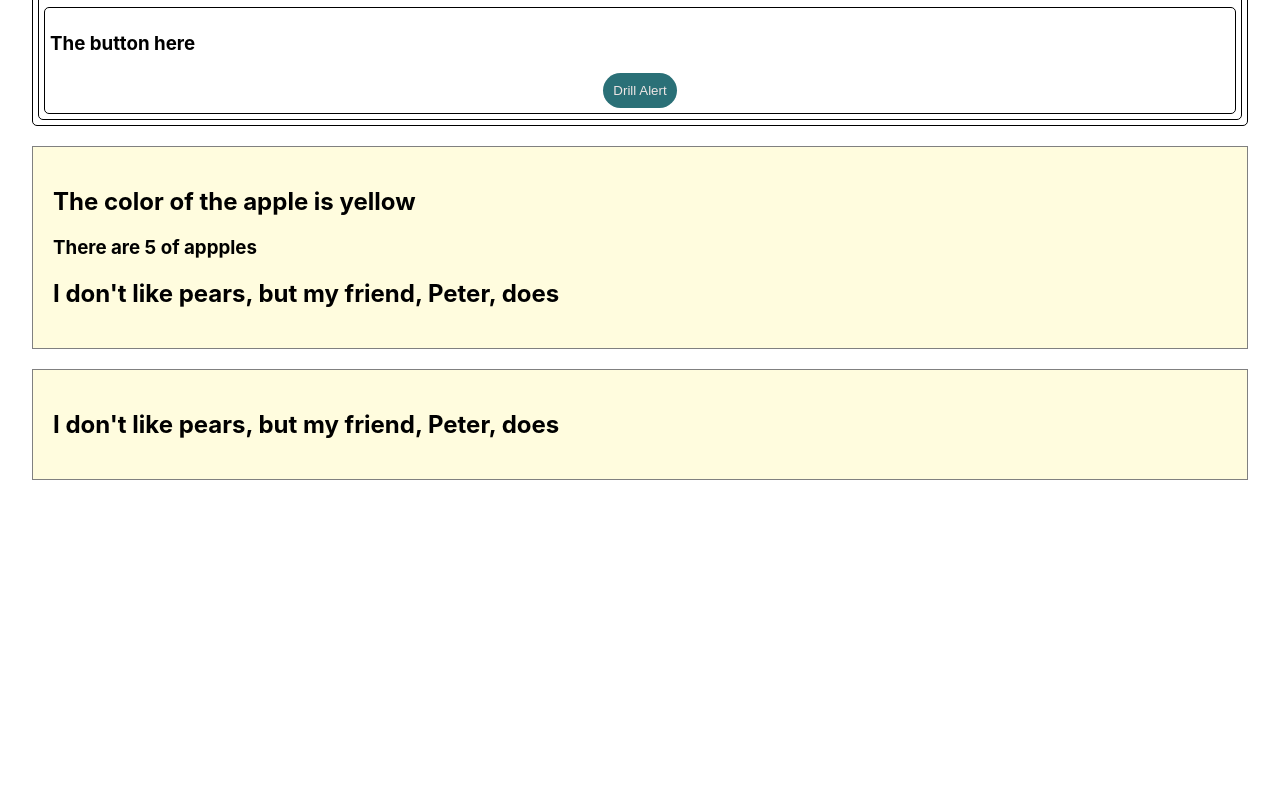
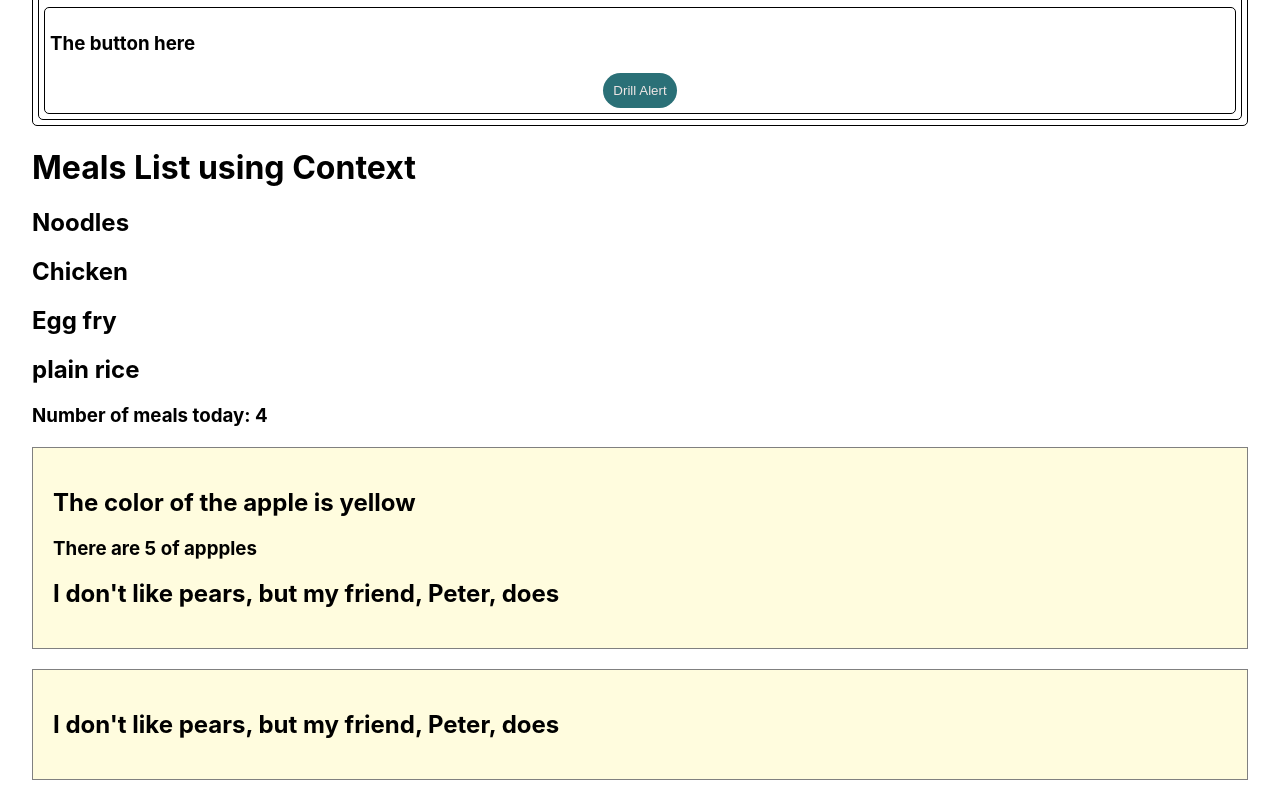
Before and after one commit to mszahan/react_basic_meta, a React (Create React App) app in the folder creating-component/: page / in a window 1280 px wide. Shown: the part 1400-2200 px from the top of the page. Before the commit the page ends 1900 px from the top, so only its background shows below. Built offline with nearby package versions, Linux system fonts and the light colour scheme.

Commit message:
used context API for passing data

```diff
--- a/creating-component/src/App.js
+++ b/creating-component/src/App.js
@@ -12,6 +12,9 @@
 import RegistrationForm from './components/RegistrationForm';
 import TextInputWithFocusButton from './components/TextInputWithFocusButton';
 import Main from './components/propsDrilling/Main';
+import MealsProvider from './components/contextApi/MealsProvider';
+import MealsList from './components/contextApi/MealsList';
+import Counter from './components/contextApi/Counter';
 
 // embedding atribute and adding image
 function Pic (props) {
@@ -26,6 +29,8 @@
       <Nav title='Props'/>
       <Header name='Vues Enemy'/>
       <p className='para'>this is the paragraph</p>
+
+
       <div className='pic-div'>
       <Pic/>
       <ClickBtn/>
@@ -37,6 +42,11 @@
       <TextInputWithFocusButton/>
 
       <Main msg='The drilled massage which traveld through 4 layers'/>
+
+      <MealsProvider>
+        <MealsList/>
+        <Counter/>
+      </MealsProvider>
 
 
 
--- /dev/null
+++ b/creating-component/src/components/contextApi/Counter.js
@@ -0,0 +1,15 @@
+import { useMealsListContext } from "./MealsProvider";
+
+const Counter = () => {
+    const {meals} = useMealsListContext();
+
+    return (
+        <div>
+            <h3>
+                Number of meals today: {meals.length}
+            </h3>
+        </div>
+    )
+}
+
+export default Counter;
--- /dev/null
+++ b/creating-component/src/components/contextApi/MealsList.js
@@ -0,0 +1,16 @@
+import { useMealsListContext } from "./MealsProvider";
+
+const MealsList = () => {
+    const {meals} = useMealsListContext();
+
+    return(
+        <div>
+            <h1>Meals List using Context</h1>
+            {meals.map((meal, index) => (
+                <h2 key={index}> {meal} </h2>
+            ))}
+        </div>
+    )
+}
+
+export default MealsList;
--- /dev/null
+++ b/creating-component/src/components/contextApi/MealsProvider.js
@@ -0,0 +1,19 @@
+import React from "react";
+
+const MealsContext = React.createContext();
+
+const todaysMeals = ['Noodles', 'Chicken', 'Egg fry', 'plain rice'];
+
+const MealsProvider = ({children}) =>{
+    const [meals, setMealsList] = React.useState(todaysMeals);
+
+    return(
+        <MealsContext.Provider value={{meals}}>
+            {children}
+        </MealsContext.Provider>
+    )
+
+}
+
+export const useMealsListContext = () => React.useContext(MealsContext);
+export default MealsProvider
```
